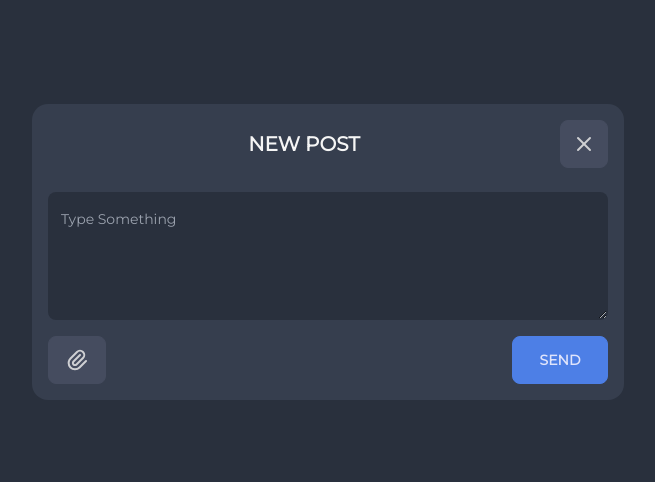
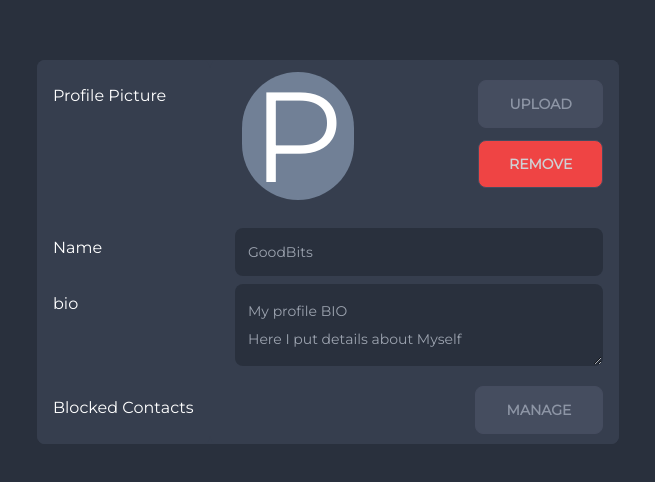
Before and after one commit to Sameers12s/JustSmile-1, a React (Vite) app: page /test in a window 1280 px wide. Shown: the part 148-630 px from the top of the page, without its empty margins (312-967 px from the left). Built offline with nearby package versions, Linux system fonts and the light colour scheme.

Commit message:
componenet/SettingPersonaldetails     and routes

```diff
--- /dev/null
+++ b/src/components/SettingPersonaldetail.jsx
@@ -0,0 +1,38 @@
+const SettingPersonaldetail = () => {
+    return (
+      <div className="flex h-screen w-screen items-center justify-center">
+      <div className="flex h-96 w-[36.375rem] justify-between bg-neutrals-800 rounded-lg">
+        <div className="bg-neutrals-800 px-4 pt-4 text-white rounded-lg">
+          <h6 className="pt-2">Profile Picture</h6>
+          <h6 className=" pt-32">Name</h6>
+          <h6 className="pt-8">bio</h6>
+          <h6 className=" pt-20">Blocked Contacts</h6>
+        </div>
+        <div className="flex-grow bg-neutrals-800 px-4 pt-3 text-white rounded-lg">
+          <div className="grid grid-cols-2">
+            <div className="flex w-28 flex-col rounded-full bg-neutrals-600 text-center ml-4">
+              <h1 className="text-9xl">P</h1>
+            </div>
+            <div className="grid ml-16">
+              <button type="button" className="btn text-neutrals-500 bg-neutrals-700 mt-2">UPLOAD</button>
+              <button className="btn bg-red-500">REMOVE</button>
+            </div>
+          </div>
+          <div className="flex justify-end items-end pt-2">
+          <input className="textarea bg-neutrals-900 rounded-lg p-3 w-[23rem] h-3 mt-5" placeholder="GoodBits"></input>
+          </div>
+          <div className="flex justify-end items-end pt-2">
+          <textarea className="textarea bg-neutrals-900 rounded-lg p-3 w-[23rem]" placeholder="My profile BIO&#10;Here I put details about Myself"></textarea>
+          </div>
+          <div className="flex justify-end items-end mt-3">
+          <button type="button" className="btn w-32 text-neutrals-500 bg-neutrals-700 mt-2">MANAGE</button>
+          </div>
+        </div>
+      </div>
+    </div>
+
+
+    );
+}
+
+export default SettingPersonaldetail;
--- a/src/routes/routes.jsx
+++ b/src/routes/routes.jsx
@@ -9,6 +9,7 @@ import Search from '../pages/Search'
 import Setting from '../pages/Setting'
 import PageNotFound from "../pages/PageNotFound";
 import AddPostPopup from "../components/AddPostPopup";
+import SettingPersonaldetail from "../components/SettingPersonaldetail";
 
 const router = createBrowserRouter([
   {
@@ -52,7 +53,7 @@ const router = createBrowserRouter([
   //test pages
   {
     path:"/test",
-    element:<AddPostPopup/>,
+    element:<SettingPersonaldetail/>,
   },
 ]);
 
```
